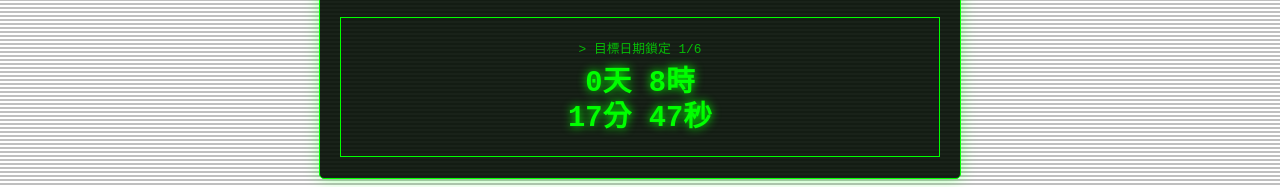
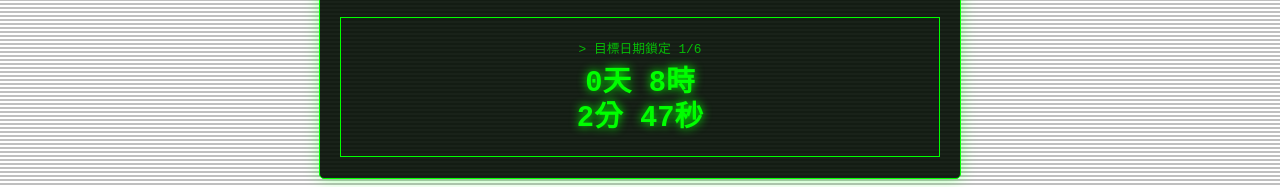
Before and after one commit to Bonny430/test, a plain HTML site: page index.html in a window 1280 px wide. Shown: the part 403-590 px from the top of the page. Drawn offline with Linux system fonts and the light colour scheme.

Commit message:
Update index.html

```diff
--- a/index.html
+++ b/index.html
@@ -144,7 +144,7 @@
         // 👇👇👇 設定區 (已設為 1/7) 👇👇👇
 
         const config = {
-            targetDate: "2026-01-06T00:30:00",
+            targetDate: "2026-01-06T00:15:00",
             userName: "使用者",
             redirectUrl: "https://bonny430.github.io/only-for-you/"
         };
```
